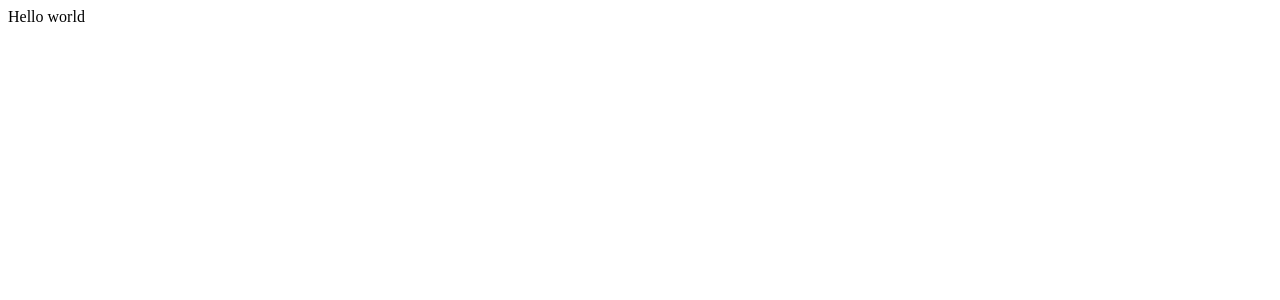
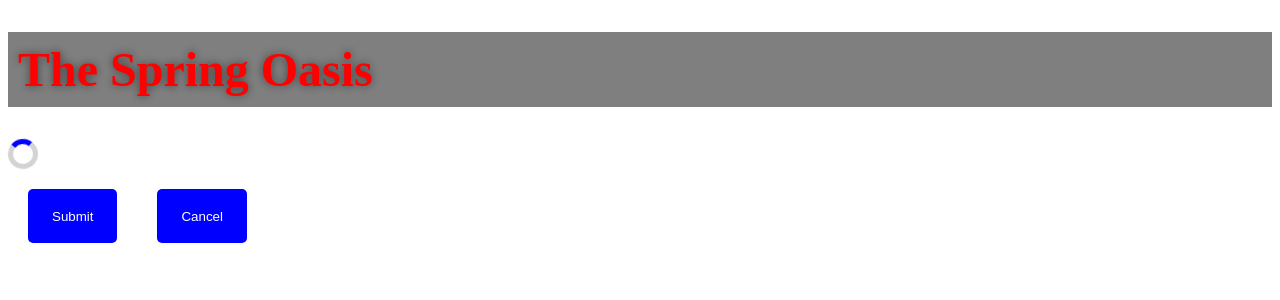
Before and after one commit to Ralpmike/spring-hotels, a React (Vite) app: page / in a window 1280 px wide. Shown: the top 300 px of the page. Built offline with nearby package versions, Linux system fonts and the light colour scheme.

Commit message:
styled component practice

```diff
--- a/package.json
+++ b/package.json
@@ -11,7 +11,8 @@
   },
   "dependencies": {
     "react": "^19.0.0",
-    "react-dom": "^19.0.0"
+    "react-dom": "^19.0.0",
+    "styled-components": "^6.1.15"
   },
   "devDependencies": {
     "@eslint/js": "^9.21.0",
--- a/src/App.jsx
+++ b/src/App.jsx
@@ -1,5 +1,64 @@
+import styled from "styled-components";
+
+const H1 = styled.h1`
+  color: red;
+  font-size: clamp(1.5rem, 4vw, 3rem);
+  backdrop-filter: blur(10px);
+  background-color: rgba(0, 0, 0, 0.5);
+  padding: 10px;
+  text-shadow: 0 0 10px rgba(0, 0, 0, 0.5);
+  mix-blend-mode: difference;
+`;
+
+const Spinner = styled.div`
+  /* .loader { */
+  width: 20px;
+  height: 20px;
+  border: 5px solid lightgray;
+  border-top: 5px solid blue;
+  border-radius: 50%;
+  animation: spin 1s linear infinite;
+  /* } */
+  @keyframes spin {
+    100% {
+      transform: rotate(360deg);
+    }
+  }
+`;
+
+const Button = styled.button`
+  padding: 1.2rem 1.5rem;
+  border: none;
+  background-color: blue;
+  color: white;
+  border-radius: 5px;
+  cursor: pointer;
+  transition: background-color 0.3s ease;
+  margin: 20px;
+
+  &:hover {
+    background-color: darkblue;
+  }
+`;
+
 function App() {
-  return <div>Hello world</div>;
+  return (
+    <div>
+      <H1>The Spring Oasis</H1>
+
+      <Spinner />
+
+      <Button
+        onClick={() => {
+          console.log("Jesus is the best");
+        }}
+      >
+        Submit
+      </Button>
+
+      <Button onClick={() => alert("Cancel")}>Cancel</Button>
+    </div>
+  );
 }
 
 export default App;
```
Also changed, not shown: 1 other file (tests, documents, lock files or other folders).
